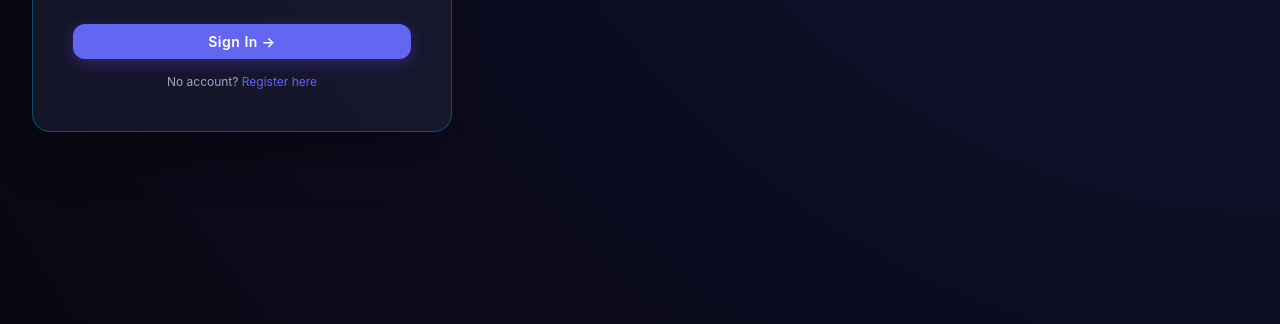
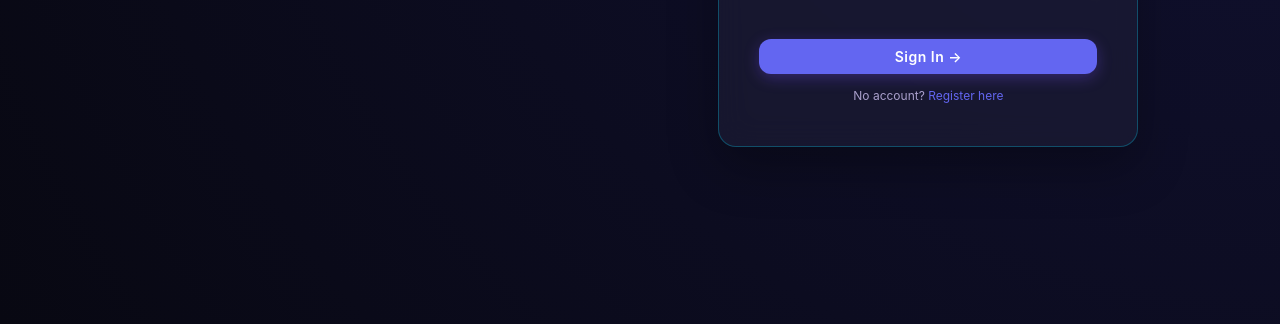
Before and after one commit to asha-it22027/SelfEvaluationTracker, a website: page mindmatrix/index.html in a window 1280 px wide. Shown: the part 476-800 px from the top of the page. Drawn offline with nearby package versions, Linux system fonts and the light colour scheme.

Commit message:
Fix auth two-column layout

```diff
--- a/mindmatrix/css/auth.css
+++ b/mindmatrix/css/auth.css
@@ -1,6 +1,10 @@
 /* ═══════════════════════════════════════════════
    Auth Page Styles
 ═══════════════════════════════════════════════ */
+
+#page-auth.active {
+  display: flex;
+}
 
 #page-auth {
   min-height: 100vh;
@@ -111,7 +115,7 @@
 }
 
 /* Mobile Responsive */
-@media (max-width: 950px) {
+@media (max-width: 768px) {
   #page-auth {
     flex-direction: column;
     justify-content: center;
--- a/mindmatrix/js/app.js
+++ b/mindmatrix/js/app.js
@@ -12,7 +12,15 @@ const App = (() => {
 
     PAGES.forEach(p => {
       const el = document.getElementById('page-' + p);
-      if (el) el.style.display = (p === name ? 'block' : 'none');
+      if (el) {
+        if (p === name) {
+          el.classList.add('active');
+          el.style.display = ''; // Let CSS handle display for active page
+        } else {
+          el.classList.remove('active');
+          el.style.display = 'none';
+        }
+      }
     });
 
     // Nav Highlighting
```
